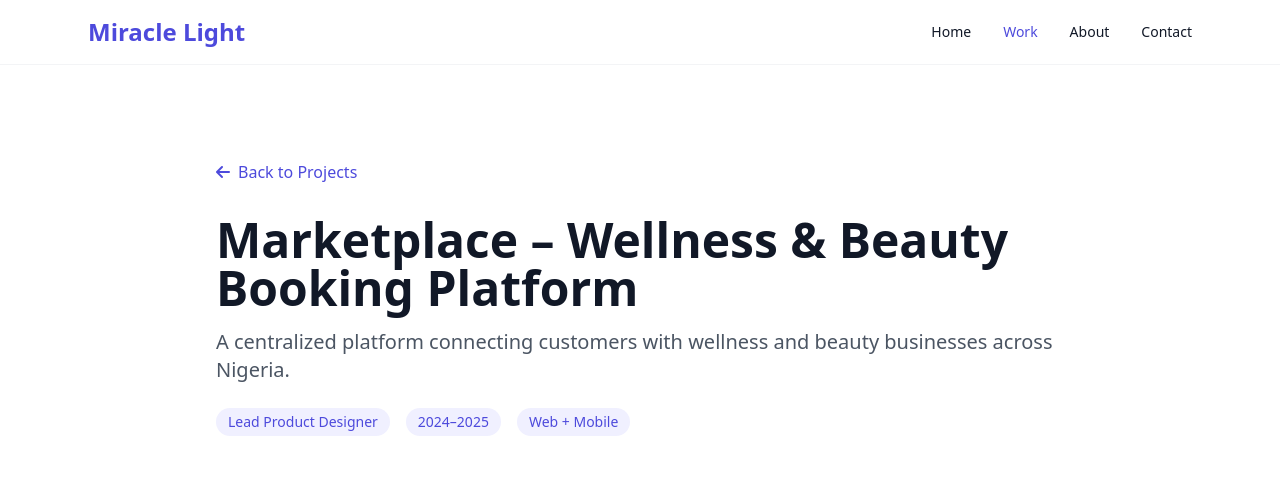
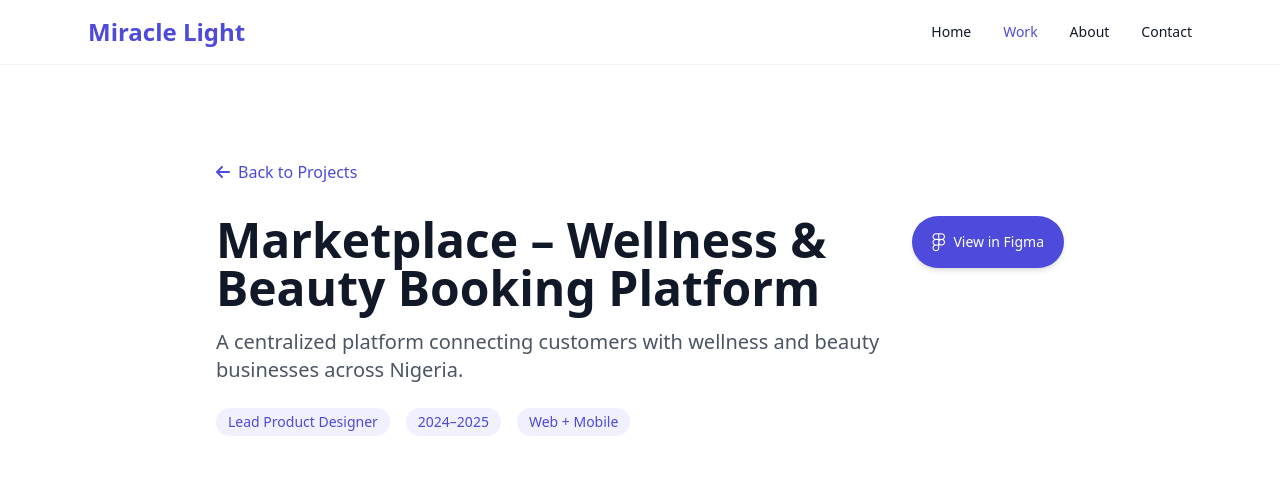
Before and after one commit to Miracle11/miracle_light, a plain HTML site: page case-study-marketplace.html in a window 1280 px wide. Shown: the top 478 px of the page. Drawn offline with nearby package versions, Linux system fonts and the light colour scheme.

Commit message:
added figma link file

```diff
--- a/case-study-marketplace.html
+++ b/case-study-marketplace.html
@@ -39,13 +39,26 @@
     </header>
 
     <main class="pt-24">
-        <!-- Hero Section (smaller image now) -->
+        <!-- Hero Section -->
         <section class="max-w-4xl mx-auto px-6 py-12 md:py-16">
             <a href="projects.html" class="inline-flex items-center text-[#4d4adc] hover:underline mb-8">
                 <i class="fas fa-arrow-left mr-2"></i> Back to Projects
             </a>
-            <h1 class="text-4xl md:text-5xl font-bold text-gray-900">Marketplace – Wellness & Beauty Booking Platform</h1>
-            <p class="text-xl text-gray-600 mt-4">A centralized platform connecting customers with wellness and beauty businesses across Nigeria.</p>
+
+            <div class="flex flex-wrap justify-between items-start gap-4">
+                <div class="flex-1 min-w-[200px]">
+                    <h1 class="text-4xl md:text-5xl font-bold text-gray-900">Marketplace – Wellness & Beauty Booking Platform</h1>
+                    <p class="text-xl text-gray-600 mt-4">A centralized platform connecting customers with wellness and beauty businesses across Nigeria.</p>
+                </div>
+                <!-- Figma button -->
+                <a href="https://www.figma.com/proto/Hf9k2d30SwG4KkgETwOs5F/WellnessPro-V2?page-id=390%3A463&node-id=390-464&p=f&viewport=-2688%2C2320%2C0.47&t=vBq8rR096isLVqQo-1&scaling=scale-down&content-scaling=fixed&starting-point-node-id=390%3A464&show-proto-sidebar=1"
+                target="_blank"
+                class="flex-shrink-0 bg-[#4d4adc] hover:bg-[#3c39b0] text-white px-5 py-3 rounded-full transition shadow-md hover:shadow-lg inline-flex items-center gap-2 text-sm font-medium whitespace-nowrap">
+                    <i class="fab fa-figma text-lg"></i> View in Figma
+                </a>
+            </div>
+
+            <!-- Pills (metadata) -->
             <div class="flex flex-wrap gap-4 mt-6 text-sm text-gray-500">
                 <span class="bg-[#f0f0ff] text-[#4d4adc] px-3 py-1 rounded-full">Lead Product Designer</span>
                 <span class="bg-[#f0f0ff] text-[#4d4adc] px-3 py-1 rounded-full">2024–2025</span>
```
Also changed, not shown: case-study-admin.html (+15 -2 lines).
